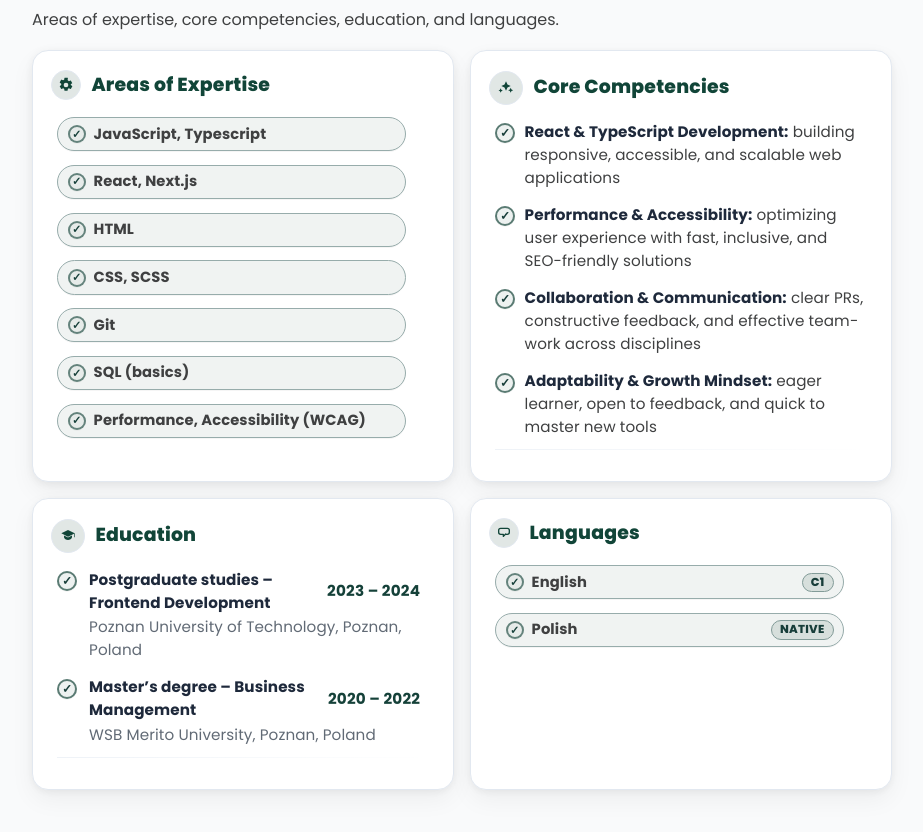
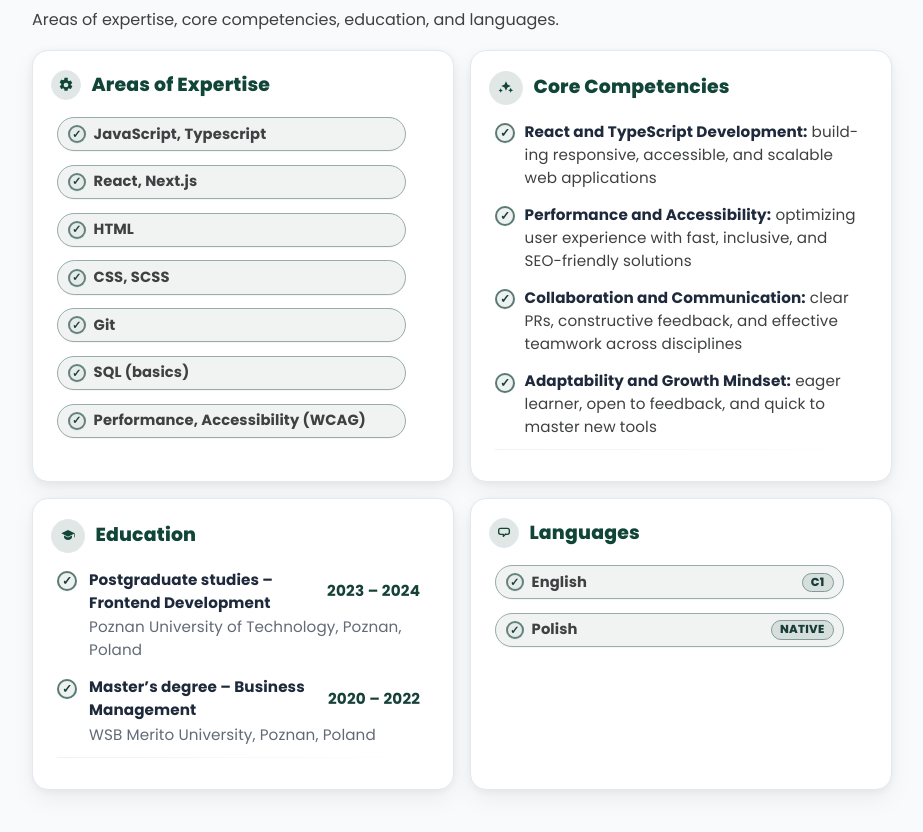
Before and after one commit to GrazynaDachtera/grazynadachtera, a Next.js app: page / in a window 1280 px wide. Shown: the part 3469-4301 px from the top of the page, without its empty margins (178-1101 px from the left). Built offline with nearby package versions, Linux system fonts and the light colour scheme.

Commit message:
added changes

```diff
--- a/src/components/Body/CoreCompetencies/CoreCompetencies.tsx
+++ b/src/components/Body/CoreCompetencies/CoreCompetencies.tsx
@@ -31,28 +31,28 @@ export default function CoreCompetencies() {
         <li tabIndex={0}>
           <span className="competenciesCheck" aria-hidden="true" />
           <span className="competenciesText">
-            <strong>React &amp; TypeScript Development:</strong> building
+            <strong>React and TypeScript Development:</strong> building
             responsive, accessible, and scalable web applications
           </span>
         </li>
         <li tabIndex={0}>
           <span className="competenciesCheck" aria-hidden="true" />
           <span className="competenciesText">
-            <strong>Performance &amp; Accessibility:</strong> optimizing user
+            <strong>Performance and Accessibility:</strong> optimizing user
             experience with fast, inclusive, and SEO-friendly solutions
           </span>
         </li>
         <li tabIndex={0}>
           <span className="competenciesCheck" aria-hidden="true" />
           <span className="competenciesText">
-            <strong>Collaboration &amp; Communication:</strong> clear PRs,
+            <strong>Collaboration and Communication:</strong> clear PRs,
             constructive feedback, and effective teamwork across disciplines
           </span>
         </li>
         <li tabIndex={0}>
           <span className="competenciesCheck" aria-hidden="true" />
           <span className="competenciesText">
-            <strong>Adaptability &amp; Growth Mindset:</strong> eager learner,
+            <strong>Adaptability and Growth Mindset:</strong> eager learner,
             open to feedback, and quick to master new tools
           </span>
         </li>
```
